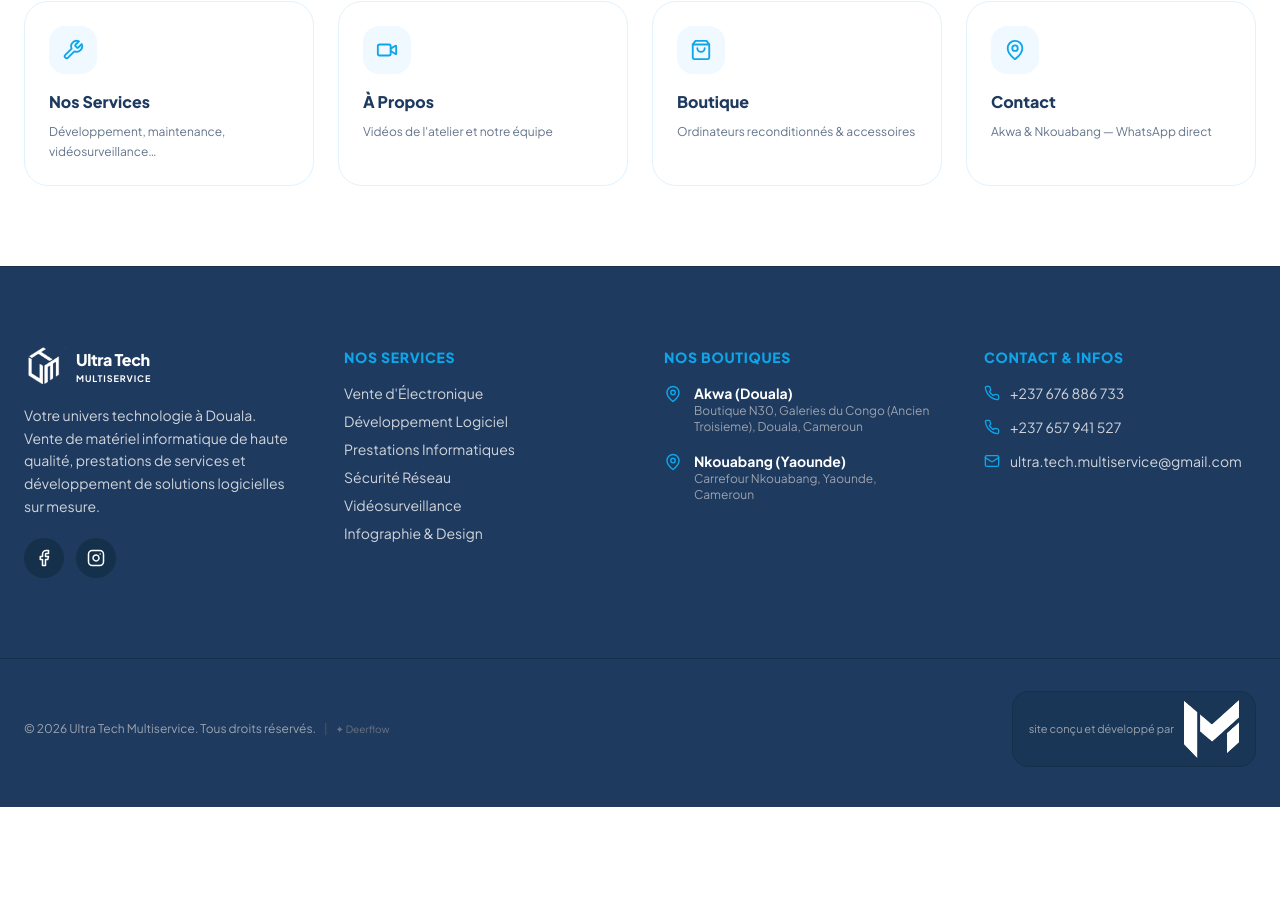
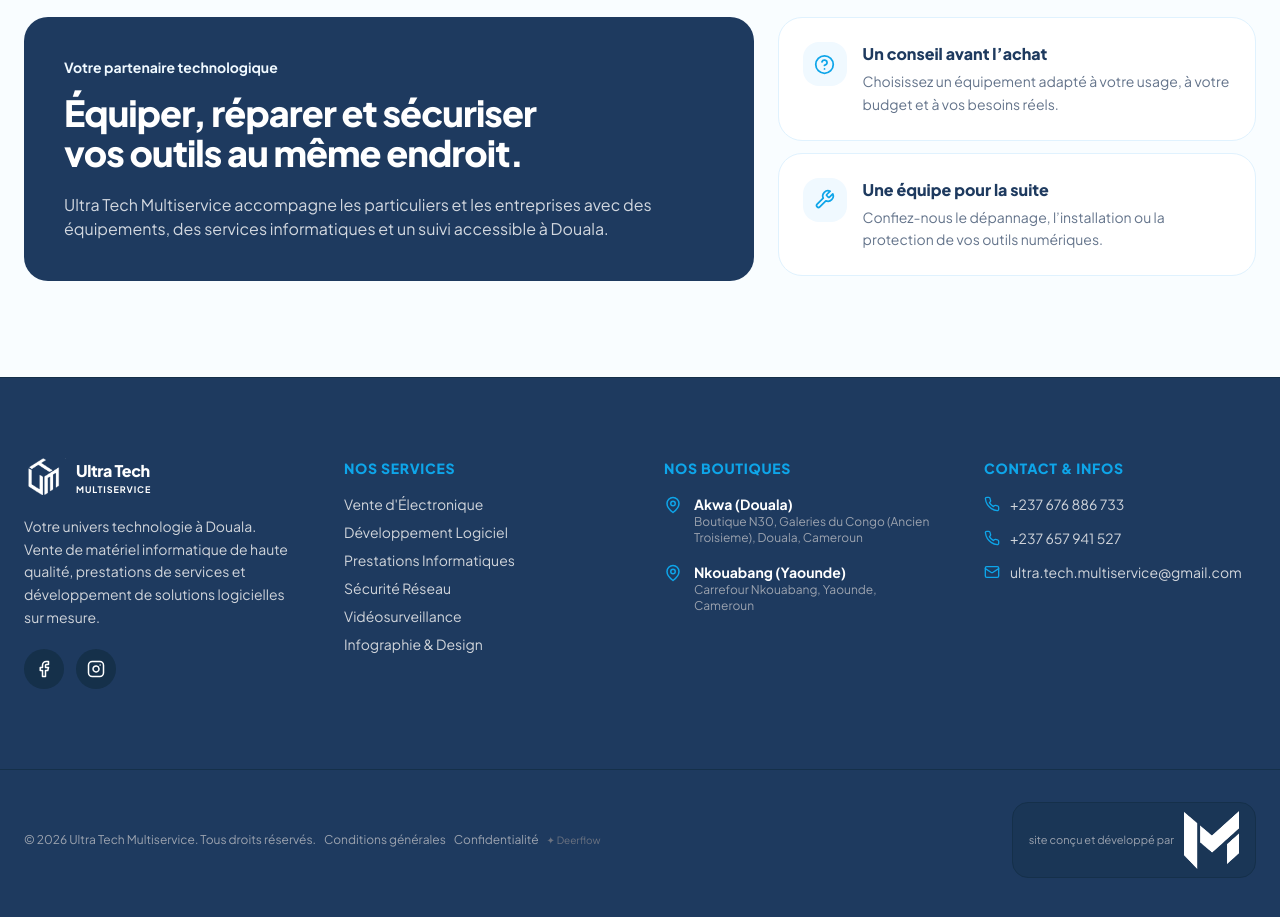
Before and after one commit to lordmigzy21-blip/ULTRA-TECH-1, a Next.js app in the folder site/: page / in a window 1280 px wide. Shown: the part 879-1796 px from the top of the page. Before the commit the page ends 1686 px from the top, so only its background shows below. Built offline with nearby package versions, Linux system fonts and the light colour scheme; no server answers; the database is empty.

Commit message:
Improve public site content and legal pages

```diff
--- a/site/src/app/components/HeroSection.tsx
+++ b/site/src/app/components/HeroSection.tsx
@@ -196,7 +196,7 @@
   }, []);
 
   return (
-    <section className="relative min-h-screen flex items-center justify-center overflow-hidden pt-28 pb-16">
+    <section className="relative min-h-[100dvh] flex items-center justify-center overflow-hidden pt-24 pb-16">
 
       {/* Animated gradient background */}
       <div
@@ -240,7 +240,7 @@
           initial={{ opacity: 0, y: 15 }}
           animate={{ opacity: 1, y: 0 }}
           transition={{ duration: 0.6 }}
-          className="inline-flex items-center gap-2 bg-white/20 backdrop-blur-md px-4 py-2 rounded-full border border-white/25 text-accent font-extrabold text-xs uppercase tracking-widest shadow-sm"
+          className="hidden"
         >
           🇨🇲 Ultra Tech Multiservice — Douala
         </motion.div>
--- /dev/null
+++ b/site/src/app/components/HomeIntroduction.tsx
@@ -0,0 +1,30 @@
+import Icon from '@/components/ui/AppIcon';
+
+const commitments = [
+  { title: 'Un conseil avant l’achat', text: 'Choisissez un équipement adapté à votre usage, à votre budget et à vos besoins réels.', icon: 'ChatBubbleLeftRightIcon' },
+  { title: 'Une équipe pour la suite', text: 'Confiez-nous le dépannage, l’installation ou la protection de vos outils numériques.', icon: 'WrenchIcon' },
+];
+
+export default function HomeIntroduction() {
+  return (
+    <section className="bg-muted/40 py-20 md:py-24">
+      <div className="mx-auto grid max-w-7xl gap-6 px-6 lg:grid-cols-5">
+        <div className="rounded-3xl bg-accent p-8 text-white md:p-10 lg:col-span-3">
+          <p className="text-sm font-bold text-sky-light">Votre partenaire technologique</p>
+          <h2 className="mt-4 max-w-xl text-3xl font-extrabold tracking-tight text-balance md:text-4xl">Équiper, réparer et sécuriser vos outils au même endroit.</h2>
+          <p className="mt-5 max-w-2xl text-sm leading-relaxed text-white/80 md:text-base">Ultra Tech Multiservice accompagne les particuliers et les entreprises avec des équipements, des services informatiques et un suivi accessible à Douala.</p>
+        </div>
+        <div className="space-y-3 lg:col-span-2">
+          {commitments.map((commitment) => (
+            <article key={commitment.title} className="rounded-3xl border border-border bg-white p-6">
+              <div className="flex items-start gap-4">
+                <div className="flex h-11 w-11 shrink-0 items-center justify-center rounded-2xl bg-sky-light text-primary"><Icon name={commitment.icon} size={21} aria-hidden="true" /></div>
+                <div><h3 className="font-extrabold text-accent">{commitment.title}</h3><p className="mt-1 text-sm leading-relaxed text-muted-foreground">{commitment.text}</p></div>
+              </div>
+            </article>
+          ))}
+        </div>
+      </div>
+    </section>
+  );
+}
--- /dev/null
+++ b/site/src/app/conditions-generales/page.tsx
@@ -0,0 +1,19 @@
+import type { Metadata } from 'next';
+import Footer from '@/components/Footer';
+import Header from '@/components/Header';
+import WhatsAppButton from '@/components/WhatsAppButton';
+
+export const metadata: Metadata = { title: 'Conditions générales', description: 'Conditions générales d’utilisation du site Ultra Tech Multiservice.' };
+
+const sections = [
+  ['Objet', 'Ce site présente les produits et services d’Ultra Tech Multiservice et permet de demander des informations ou un rendez-vous.'],
+  ['Produits et disponibilités', 'Les caractéristiques, prix et disponibilités affichés sont donnés à titre indicatif. Confirmez toujours la disponibilité et le prix avec notre équipe avant tout achat.'],
+  ['Demandes de rendez-vous', 'Une demande en ligne ne vaut pas confirmation. Notre équipe vous contacte pour convenir de la date, du service et des conditions de prise en charge.'],
+  ['Utilisation du site', 'Vous vous engagez à utiliser le site de manière légale et à ne pas tenter d’en perturber le fonctionnement.'],
+  ['Liens et services tiers', 'Les liens vers WhatsApp et les réseaux sociaux facilitent la prise de contact. Leur utilisation reste soumise aux conditions de ces plateformes.'],
+  ['Mises à jour', 'Nous pouvons adapter ces conditions lorsque nos services ou le site évoluent. La version affichée sur cette page est la version applicable.'],
+];
+
+export default function TermsPage() {
+  return <main className="min-h-screen bg-white"><Header /><article className="mx-auto max-w-3xl px-6 pb-20 pt-36"><p className="text-sm font-bold text-primary">Informations légales</p><h1 className="mt-3 text-4xl font-extrabold tracking-tight text-accent text-balance">Conditions générales d’utilisation</h1><p className="mt-5 text-sm leading-relaxed text-muted-foreground">Dernière mise à jour : 7 août 2026.</p><div className="mt-12 space-y-8">{sections.map(([title, content]) => <section key={title}><h2 className="text-xl font-extrabold text-accent">{title}</h2><p className="mt-3 leading-relaxed text-muted-foreground">{content}</p></section>)}</div></article><Footer /><WhatsAppButton /></main>;
+}
--- a/site/src/app/page.tsx
+++ b/site/src/app/page.tsx
@@ -1,50 +1,22 @@
-import React from 'react';
+import Footer from '@/components/Footer';
 import Header from '@/components/Header';
+import WhatsAppButton from '@/components/WhatsAppButton';
+import { getProducts } from '@/lib/db';
+import FeaturedProducts from './components/FeaturedProducts';
 import HeroSection from './components/HeroSection';
-import FeaturedProducts from './components/FeaturedProducts';
-import Footer from '@/components/Footer';
-import WhatsAppButton from '@/components/WhatsAppButton';
-import Link from 'next/link';
-import Icon from '@/components/ui/AppIcon';
-import { getProducts } from '@/lib/db';
+import HomeIntroduction from './components/HomeIntroduction';
 
 export const revalidate = 60;
 
 export default async function Home() {
   const products = await getProducts();
 
-  const quickLinks = [
-    { href: '/services', label: 'Nos Services', desc: 'Développement, maintenance, vidéosurveillance…', icon: 'WrenchIcon' },
-    { href: '/a-propos', label: 'À Propos', desc: 'Vidéos de l\'atelier et notre équipe', icon: 'VideoIcon' },
-    { href: '/boutique', label: 'Boutique', desc: 'Ordinateurs reconditionnés & accessoires', icon: 'ShoppingBagIcon' },
-    { href: '/contact', label: 'Contact', desc: 'Akwa & Nkouabang — WhatsApp direct', icon: 'MapPinIcon' },
-  ];
-
   return (
     <main className="relative min-h-screen bg-white">
       <Header />
       <HeroSection />
-
-      <section className="py-20 max-w-7xl mx-auto px-6">
-        <div className="grid grid-cols-1 sm:grid-cols-2 lg:grid-cols-4 gap-6">
-          {quickLinks.map((link) => (
-            <Link
-              key={link.href}
-              href={link.href}
-              className="group bg-white rounded-3xl border border-border p-6 hover:shadow-xl hover:border-primary/30 hover:-translate-y-1 transition-all duration-300"
-            >
-              <div className="w-12 h-12 rounded-2xl bg-sky-light text-primary flex items-center justify-center mb-4 group-hover:bg-primary group-hover:text-white transition-colors">
-                <Icon name={link.icon} size={22} />
-              </div>
-              <h2 className="font-extrabold text-base text-accent group-hover:text-primary transition-colors">{link.label}</h2>
-              <p className="text-xs text-muted-foreground mt-2 leading-relaxed">{link.desc}</p>
-            </Link>
-          ))}
-        </div>
-      </section>
-
+      <HomeIntroduction />
       <FeaturedProducts initialProducts={products} />
-
       <Footer />
       <WhatsAppButton />
     </main>
--- /dev/null
+++ b/site/src/app/politique-confidentialite/page.tsx
@@ -0,0 +1,19 @@
+import type { Metadata } from 'next';
+import Footer from '@/components/Footer';
+import Header from '@/components/Header';
+import WhatsAppButton from '@/components/WhatsAppButton';
+
+export const metadata: Metadata = { title: 'Politique de confidentialité', description: 'Politique de confidentialité du site Ultra Tech Multiservice.' };
+
+const sections = [
+  ['Données concernées', 'Lorsque vous utilisez le formulaire de rendez-vous, nous recevons les informations que vous fournissez, comme votre nom, votre numéro de téléphone, votre demande et la date souhaitée.'],
+  ['Utilisation des données', 'Ces informations servent uniquement à répondre à votre demande, préparer un rendez-vous ou vous recontacter au sujet du service demandé.'],
+  ['Conservation et sécurité', 'Nous limitons l’accès aux données aux personnes qui en ont besoin pour traiter votre demande. Nous ne vendons pas vos données personnelles.'],
+  ['WhatsApp et réseaux sociaux', 'Si vous choisissez de nous contacter via WhatsApp ou un réseau social, le traitement de vos messages est aussi soumis à la politique de cette plateforme.'],
+  ['Vos droits', 'Vous pouvez demander l’accès, la correction ou la suppression de vos informations en nous contactant à ultra.tech.multiservice@gmail.com.'],
+  ['Contact', 'Pour toute question sur cette politique, écrivez-nous à ultra.tech.multiservice@gmail.com ou contactez l’une de nos boutiques.'],
+];
+
+export default function PrivacyPage() {
+  return <main className="min-h-screen bg-white"><Header /><article className="mx-auto max-w-3xl px-6 pb-20 pt-36"><p className="text-sm font-bold text-primary">Vos données</p><h1 className="mt-3 text-4xl font-extrabold tracking-tight text-accent text-balance">Politique de confidentialité</h1><p className="mt-5 text-sm leading-relaxed text-muted-foreground">Dernière mise à jour : 7 août 2026.</p><div className="mt-12 space-y-8">{sections.map(([title, content]) => <section key={title}><h2 className="text-xl font-extrabold text-accent">{title}</h2><p className="mt-3 leading-relaxed text-muted-foreground">{content}</p></section>)}</div></article><Footer /><WhatsAppButton /></main>;
+}
--- a/site/src/app/sitemap.ts
+++ b/site/src/app/sitemap.ts
@@ -41,5 +41,17 @@
       changeFrequency: 'weekly',
       priority: 0.8,
     },
+    {
+      url: `${baseUrl}/conditions-generales`,
+      lastModified: now,
+      changeFrequency: 'yearly',
+      priority: 0.3,
+    },
+    {
+      url: `${baseUrl}/politique-confidentialite`,
+      lastModified: now,
+      changeFrequency: 'yearly',
+      priority: 0.3,
+    },
   ];
 }
--- a/site/src/components/Footer.tsx
+++ b/site/src/components/Footer.tsx
@@ -1,4 +1,5 @@
 import React from 'react';
+import Link from 'next/link';
 import AppLogo from './ui/AppLogo';
 import AppImage from './ui/AppImage';
 import Icon from './ui/AppIcon';
@@ -97,7 +98,8 @@
       <div className="max-w-7xl mx-auto px-6 mt-20 pt-8 border-t border-dark-blue-2 flex flex-col sm:flex-row items-center justify-between gap-6">
         <div className="flex flex-wrap items-center gap-2 text-xs text-gray-400">
           <span>© {currentYear} Ultra Tech Multiservice. Tous droits réservés.</span>
-          <span className="hidden sm:inline text-gray-600">|</span>
+          <Link href="/conditions-generales" className="hover:text-white transition-colors">Conditions générales</Link>
+          <Link href="/politique-confidentialite" className="hover:text-white transition-colors">Confidentialité</Link>
           <a
             href="https://deerflow.tech"
             target="_blank"
```
Also changed, not shown: site/src/components/Header.tsx (+8 -11 lines).
